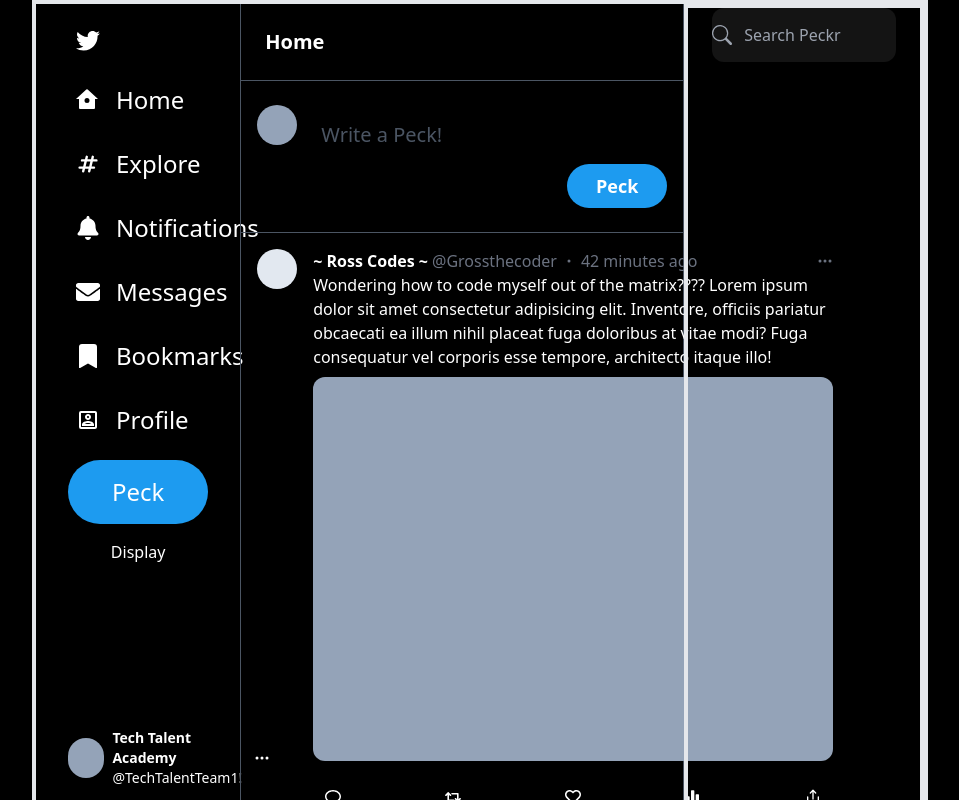
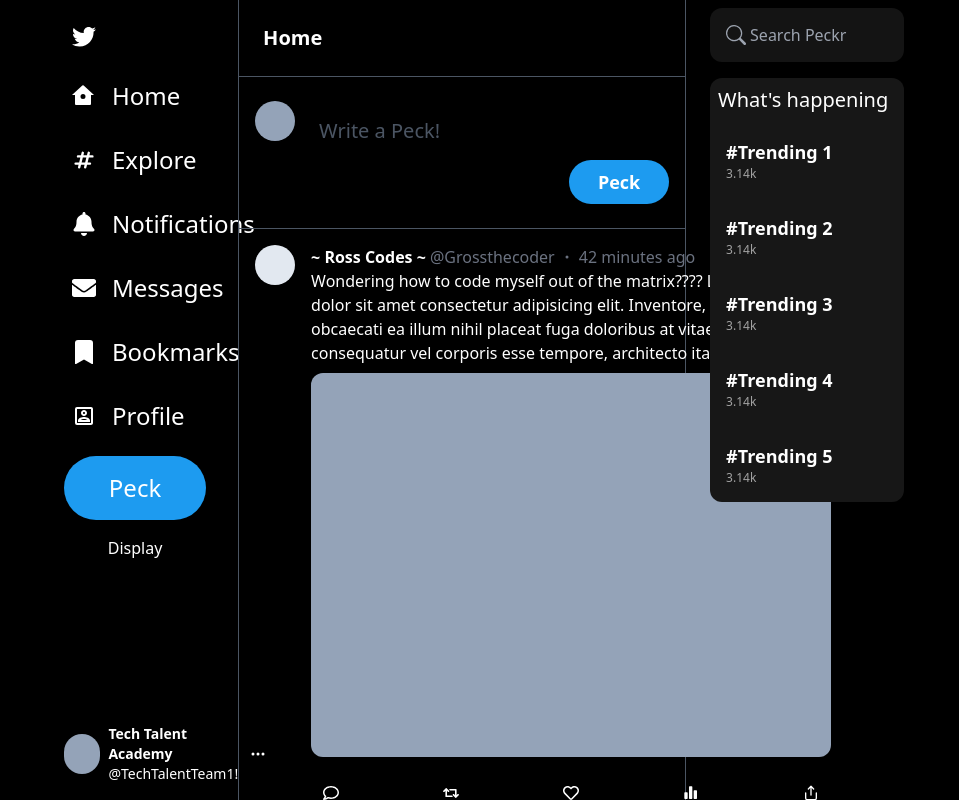
Before and after one commit to amenchrist/twitter-clone, a React (Create React App) app in the folder twitter-clone-react/: page / in a window 1280 px wide. Shown: the top 800 px of the page, without its empty margins (160-1119 px from the left). Built offline with nearby package versions, Linux system fonts and the light colour scheme; no server answers.

Commit message:
Update App.js

```diff
--- a/twitter-clone-react/src/App.js
+++ b/twitter-clone-react/src/App.js
@@ -1,31 +1,16 @@
 import LeftSideBar from "./Components/LeftSideBar";
 import Timeline from "./Components/Main";
-import {BsSearch} from "react-icons/bs";
+import RightSideSection from "./Components/RightSection"
 
 const Home = () => {
   return (
     <div className="w-full h-full flex justify-center items-center relative bg-black">
-      <div className="max-w-[70vw] w-full h-full flex relative border-4">
+      <div className="max-w-[70vw] w-full h-full flex relative ">
 
         <LeftSideBar />
         <Timeline />
+        <RightSideSection />
 
-
-       <section className=" w-full sticky top-0 border-4 flex flex-col items-stretch h-screen px-6">
-        <div>
-          <div className="relative w-full h-full">
-          <label
-           htmlFor="searchBox"
-           className="absolute top-0 left-0 h-full flex items-center justify-center">
-          <BsSearch className=" search_icon w-5 h-5 "/>
-          </label>
-          <input id="searchBox" type="text" placeholder="Search Peckr" className=" text-gray-500 outline-none bg-neutral-900/90 border-none w-full h-full rounded-xl py-4 px-8"/>
-          </div>
-        </div>
-        <div></div>
-        <div></div>
-
-       </section>
       </div>
     </div>
   );
```
